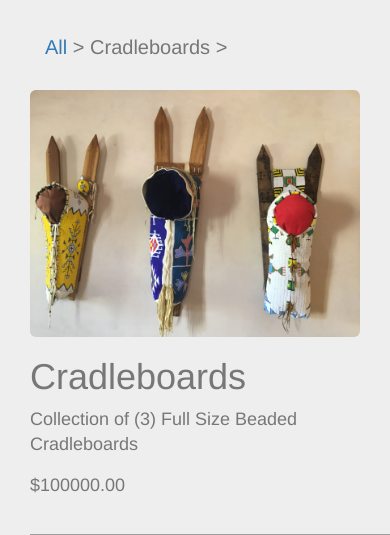
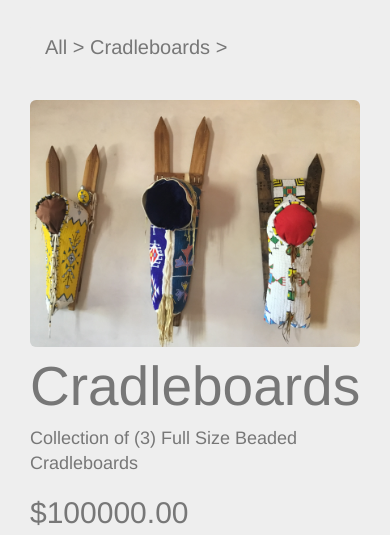
Before and after one commit to remmi11/flask-store, a Flask app: page /item/101 in a window 390 px wide; the page is wider, and only the part inside the window is pictured. Shown: the part 141-676 px from the top of that part. Run offline with Flask 2, Linux system fonts and the light colour scheme; some libraries are stand-ins or nearby versions; grey boxes are pictures that could not be loaded.

Commit message:
CSS changes

```diff
--- a/static/style.css
+++ b/static/style.css
@@ -77,6 +77,16 @@ footer .fa {
 .thumbnail .caption {
     color:#777;
 }
+.price {
+    font-weight: 400;
+    font-size: 30px;
+}
+
+.product-name {
+    margin-top: 20px;
+    font-size: 55px;
+}
+
 /*.item-container .col-md-6 .container-price {
     margin: 15px;
     width: 47%;
@@ -158,10 +168,9 @@ footer .fa {
     color:#fff;
     background-color: #333745;
 }
-/*.col-md-6 img {
-    margin-top: 30px;
-    width: 100%;
-}*/
+.col-md-6 img {
+    margin-top: 10px;
+}
 .modal-header, h4, .close {
     background-color: #333;
     color: #fff !important;
@@ -174,9 +183,19 @@ footer .fa {
 .jumbotron p {
     font-size: 18px;
 }
+.breadcrumb a {
+    color: #777;
+}
+.pull-left {
+    color: #777;
+}
 
-
-
+.glyphicon {
+   position: absolute;
+   top: 20px;
+   right: 20px;
+   z-index: 1000;
+}
 /*############################*/
 
 
@@ -218,9 +237,13 @@ footer .fa {
     .navbar-header {
         min-height: 100px;
     }
-    .navbar-default .navbar-brand {
+    /*.navbar-default .navbar-brand {
         line-height: 80px;
+    }*/
+    .navbar-default .navbar-nav>li>a {
+        line-height: 50px;
     }
+
     .navbar-default .navbar-collapse,
     .navbar-default .navbar-form {
         margin-top: 20px;
@@ -244,4 +267,8 @@ footer .fa {
         margin: 0px;
     }
 
+    .navbar-default .navbar-nav>li>a {
+        line-height: 51px;
+    }
+
 }
--- a/templates/item.html
+++ b/templates/item.html
@@ -13,14 +13,14 @@
                 <!--<span><img src="{{ url_for("static", filename=product["img"]) }}" class="img-rounded" alt="{{ product["name"] }} ?>"></span>-->
 
                 <span id="pop">
-                    <img id="imageresource" src="{{ url_for("static", filename=product["img"]) }}" class="img-rounded" style="width: 100%; height: auto;" alt="{{ product["name"] }} ?>"
-                    Click to Enlarge
+                    <img id="imageresource" src="{{ url_for("static", filename=product["img"]) }}" class="img-rounded" style="width: 100%; height: auto;" alt="Click to Enlarge">
                 </span>
 
             </div>
 
             <div class="col-md-6">
-                <h1> {{ product["name"] }}</h1>
+
+                <span class="product-name"> {{ product["name"] }}</span>
 
                 <p>{{ product["description"] }}</p>
                 <p> <span class='price'> {{ "${:.2f}".format(product["price"]) }}</span></p>
@@ -45,21 +45,20 @@
 <div class="modal fade" id="imagemodal" tabindex="-1" role="dialog" aria-labelledby="myModalLabel" aria-hidden="true">
     <div class="modal-dialog">
         <div class="modal-content">
-            <div class="modal-header">
+            <!--<div class="modal-header">-->
                 <!--<button type="button" class="close" data-dismiss="modal"><span aria-hidden="true">&times;</span><span class="sr-only">Close</span></button>
         <h4 class="modal-title" id="myModalLabel">Image preview</h4>-->
-
-                <div class="pull-left">{{ product["name"] }}</div>
+                <!--<div class="pull-left">{{ product["name"] }}</div>
                 <button type="button" class="close" data-dismiss="modal" title="Close"> <span class="glyphicon glyphicon-remove"></span></button>
-
-            </div>
-
-            <div class="modal-body">
+            </div>-->
+<!--
+            <div class="modal-body">-->
+                <button type="button" class="close" data-dismiss="modal" title="Close"> <span class="glyphicon glyphicon-remove"></span></button>
                 <img src="" id="imagepreview" style="width: 100%; height: auto;">
-            </div>
-            <div class="modal-footer">
+            <!--</div>-->
+            <!--<div class="modal-footer">
                 <button type="button" class="btn btn-default" data-dismiss="modal">Close</button>
-            </div>
+            </div>-->
         </div>
     </div>
 </div>
--- a/templates/layout.html
+++ b/templates/layout.html
@@ -94,9 +94,9 @@
 	</footer>-->
 
 	<footer class="footer">
-		<a style="top:10px;" href="tel:806-316-6366"><i class="fa fa-phone"></i></a>
+		<a style="top:10px;" href="#"><i class="fa fa-phone"></i></a>
 		<!-- <span>/</span> -->
-		<a href="https://www.facebook.com/Panhandleclosetsolutions/?pnref=lhc" target="_blank">
+		<a href="#" target="_blank">
 			<i class="fa fa-facebook"></i>
 			</a>
 		<h5>
```
Also changed, not shown: templates/item.1.html (deleted, +0 -48 lines).
